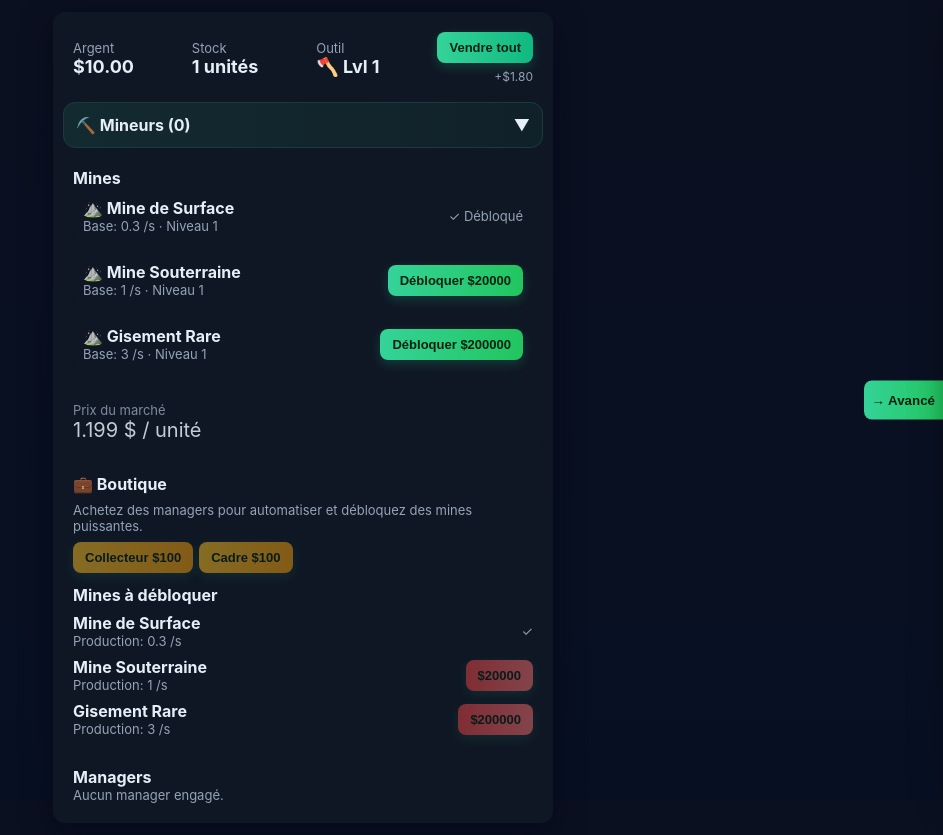
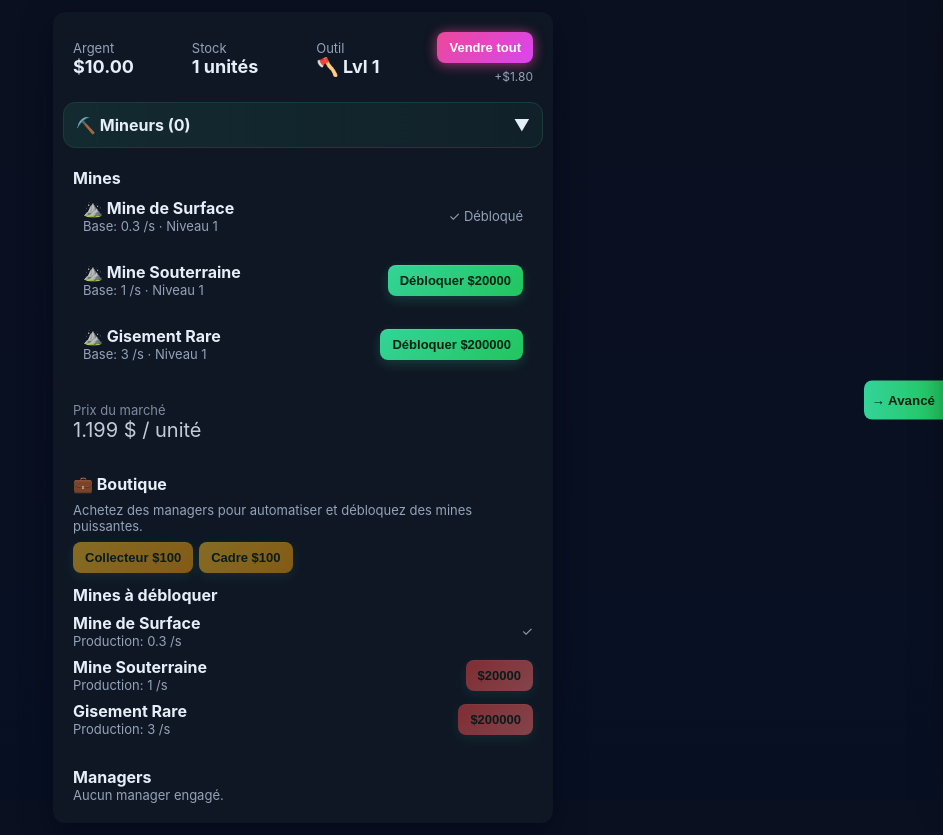
Before and after one commit to ZeynZer/Zycoon, a React (Vite) app: page / in a window 1280 px wide. Shown: the whole page, without its empty margins (337-1280 px from the left). Built offline with nearby package versions, Linux system fonts and the light colour scheme.

Commit message:
feat: fix emoji size, replace shake with pulse, add neon violet-pink buttons & fluid morph animations

```diff
--- a/src/components/HUD.tsx
+++ b/src/components/HUD.tsx
@@ -5,12 +5,12 @@ export default function HUD({money,mined,marketPrice,tool,onSell}:{money:number,
   const handleSell = (e: React.MouseEvent<HTMLButtonElement>) => {
     const rect = e.currentTarget.getBoundingClientRect()
     triggerParticles(rect.left + rect.width / 2, rect.top + rect.height / 2, 'sell')
-    spawnEmoji(rect.left + rect.width / 2, rect.top + rect.height / 2, '💵', 12)
-    // small shake and gold glow on sell
+    spawnEmoji(rect.left + rect.width / 2, rect.top + rect.height / 2, '💵', 8)
+    // add gentle pulse on sell instead of problematic shake
     const shell = document.querySelector('.game-shell')
     if(shell){
-      shell.classList.add('shake','gold-glow')
-      setTimeout(()=>{ shell.classList.remove('shake'); shell.classList.remove('gold-glow') },700)
+      shell.classList.add('sell-pulse')
+      setTimeout(()=>{ shell.classList.remove('sell-pulse') },600)
     }
     onSell()
   }
--- a/src/components/ParticleSystem.tsx
+++ b/src/components/ParticleSystem.tsx
@@ -88,7 +88,7 @@ export default function ParticleSystem() {
         vy: Math.sin(angle) * (speed + Math.random() * 2) - 1,
         life: 60 + Math.random() * 40,
         maxLife: 100,
-        size: isEmoji ? (8 + Math.random() * 8) : (2 + Math.random() * 3),
+        size: isEmoji ? (4 + Math.random() * 4) : (2 + Math.random() * 3),
         color: colors[Math.floor(Math.random() * colors.length)],
         isEmoji: isEmoji,
         emoji: emoji || (isEmoji ? '💵' : undefined)
--- a/src/styles.css
+++ b/src/styles.css
@@ -18,14 +18,16 @@ body{margin:0;font-family:Inter,system-ui,-apple-system,Segoe UI,Roboto,"Helveti
 .miners{display:flex;flex-direction:column;gap:8px}
 .miner-card{animation:slideUp 0.4s ease-out}
 .shop-card{animation:slideUp 0.5s ease-out}
-.btn{background:linear-gradient(90deg,var(--accent),#22c55e);padding:8px 12px;border-radius:8px;color:#021;cursor:pointer;border:none;font-weight:600;font-size:13px;transition:all 0.2s;box-shadow:0 4px 12px rgba(52,211,153,0.2)}
-.btn:hover:not(:disabled){transform:translateY(-2px);box-shadow:0 6px 16px rgba(52,211,153,0.3)}
+.btn{background:linear-gradient(135deg,#34d399,#22c55e);padding:8px 12px;border-radius:8px;color:#021;cursor:pointer;border:none;font-weight:600;font-size:13px;transition:all 0.3s cubic-bezier(0.4,0,0.2,1);box-shadow:0 4px 12px rgba(52,211,153,0.2),inset 0 1px 0 rgba(255,255,255,0.1)}
+.btn:hover:not(:disabled){transform:translateY(-2px);box-shadow:0 6px 16px rgba(52,211,153,0.4),0 0 20px rgba(52,211,153,0.2)}
 .btn:active:not(:disabled){transform:scale(0.95)}
 .btn:disabled{opacity:0.5;cursor:not-allowed}
-.sell-btn{background:linear-gradient(90deg,#34d399,#10b981)}
-.upgrade-btn{background:linear-gradient(90deg,#3b82f6,#8b5cf6)}
-.hire-btn{background:linear-gradient(90deg,#fbbf24,#f59e0b)}
-.unlock-btn{background:linear-gradient(90deg,#ef4444,#f87171)}
+.sell-btn{background:linear-gradient(135deg,#ec4899,#d946ef);color:#fff!important;box-shadow:0 4px 12px rgba(236,72,153,0.3),inset 0 1px 0 rgba(255,255,255,0.1)}
+.sell-btn:hover:not(:disabled){box-shadow:0 8px 20px rgba(236,72,153,0.5),0 0 30px rgba(217,70,239,0.3)}
+.upgrade-btn{background:linear-gradient(135deg,#8b5cf6,#d946ef);color:#fff!important;box-shadow:0 4px 12px rgba(139,92,246,0.3),inset 0 1px 0 rgba(255,255,255,0.1)}
+.upgrade-btn:hover:not(:disabled){box-shadow:0 8px 20px rgba(139,92,246,0.5),0 0 25px rgba(217,70,239,0.3)}
+.hire-btn{background:linear-gradient(135deg,#fbbf24,#f59e0b)}
+.unlock-btn{background:linear-gradient(135deg,#ef4444,#f87171)}
 .muted{color:var(--muted);font-size:13px}
 .market{margin-top:8px;display:flex;gap:8px;align-items:center}
 select{background:var(--card);color:#e6eef8;border:1px solid #1f2937;padding:6px;border-radius:6px;cursor:pointer;transition:all 0.2s}
@@ -87,13 +89,18 @@ select:focus{outline:none;border-color:var(--accent);box-shadow:0 0 12px rgba(52
 @keyframes slideDown{from{opacity:0;transform:translateX(-50%) translateY(-30px)}to{opacity:1;transform:translateX(-50%) translateY(0)}}
 @keyframes slideUp{from{opacity:1;transform:translateX(-50%) translateY(0)}to{opacity:0;transform:translateX(-50%) translateY(-30px)}}
 
-/* Shake and gold glow */
-.shake{animation:shakeIt 0.65s linear}
-@keyframes shakeIt{0%{transform:translateX(0)}10%{transform:translateX(-6px)}20%{transform:translateX(6px)}30%{transform:translateX(-4px)}40%{transform:translateX(4px)}50%{transform:translateX(-2px)}60%{transform:translateX(2px)}70%{transform:translateX(-1px)}80%{transform:translateX(1px)}100%{transform:translateX(0)}}
+/* Sell pulse (replaces problematic shake) */
+.sell-pulse{animation:sellPulse 0.6s cubic-bezier(0.34,1.56,0.64,1)}
+@keyframes sellPulse{0%{transform:scale(1);filter:brightness(1)}50%{transform:scale(1.02);filter:brightness(1.1)}100%{transform:scale(1);filter:brightness(1)}}
 .gold-glow{box-shadow:0 10px 40px rgba(251,191,36,0.25),0 0 18px rgba(251,191,36,0.12) inset}
 
-/* Emoji particle base style (used by runtime-created elements) */
-.emoji-float{position:fixed;pointer-events:none;font-size:20px;transition:transform 900ms ease-out, opacity 900ms linear}
+/* Dynamic fluid button morph */
+@keyframes fluidMorph{0%{border-radius:8px}25%{border-radius:12px}50%{border-radius:8px}75%{border-radius:12px}100%{border-radius:8px}}
+.btn:hover{animation:fluidMorph 0.8s ease-in-out}
+
+/* Neon glow effects */
+@keyframes neonGlow{0%,100%{box-shadow:0 0 8px rgba(236,72,153,0.4),0 4px 12px rgba(236,72,153,0.2)}50%{box-shadow:0 0 15px rgba(236,72,153,0.6),0 4px 16px rgba(236,72,153,0.3)}}
+.sell-btn{animation:neonGlow 2s ease-in-out infinite}
 
 /* Responsive for mobile */
 @media(max-width:600px){
```
